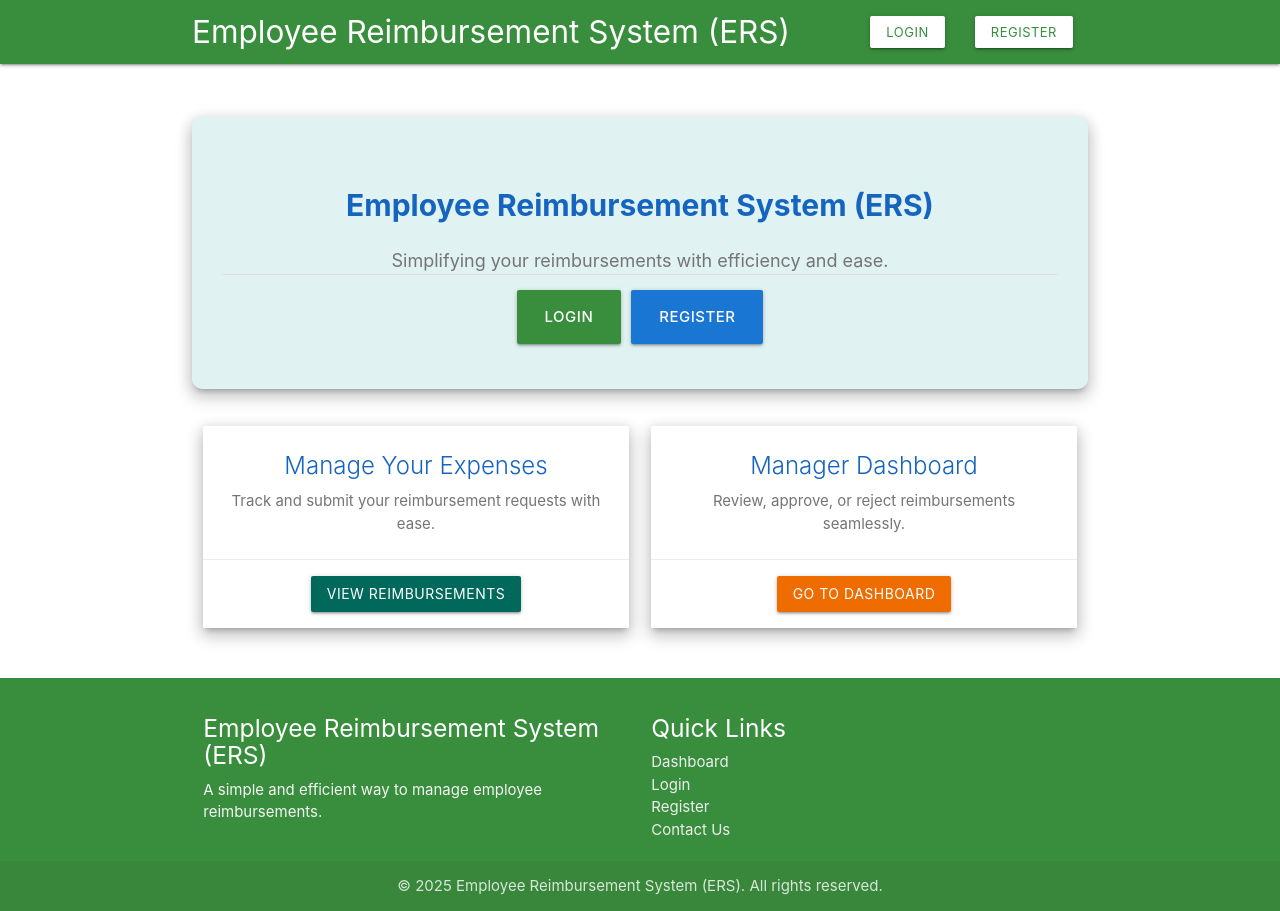
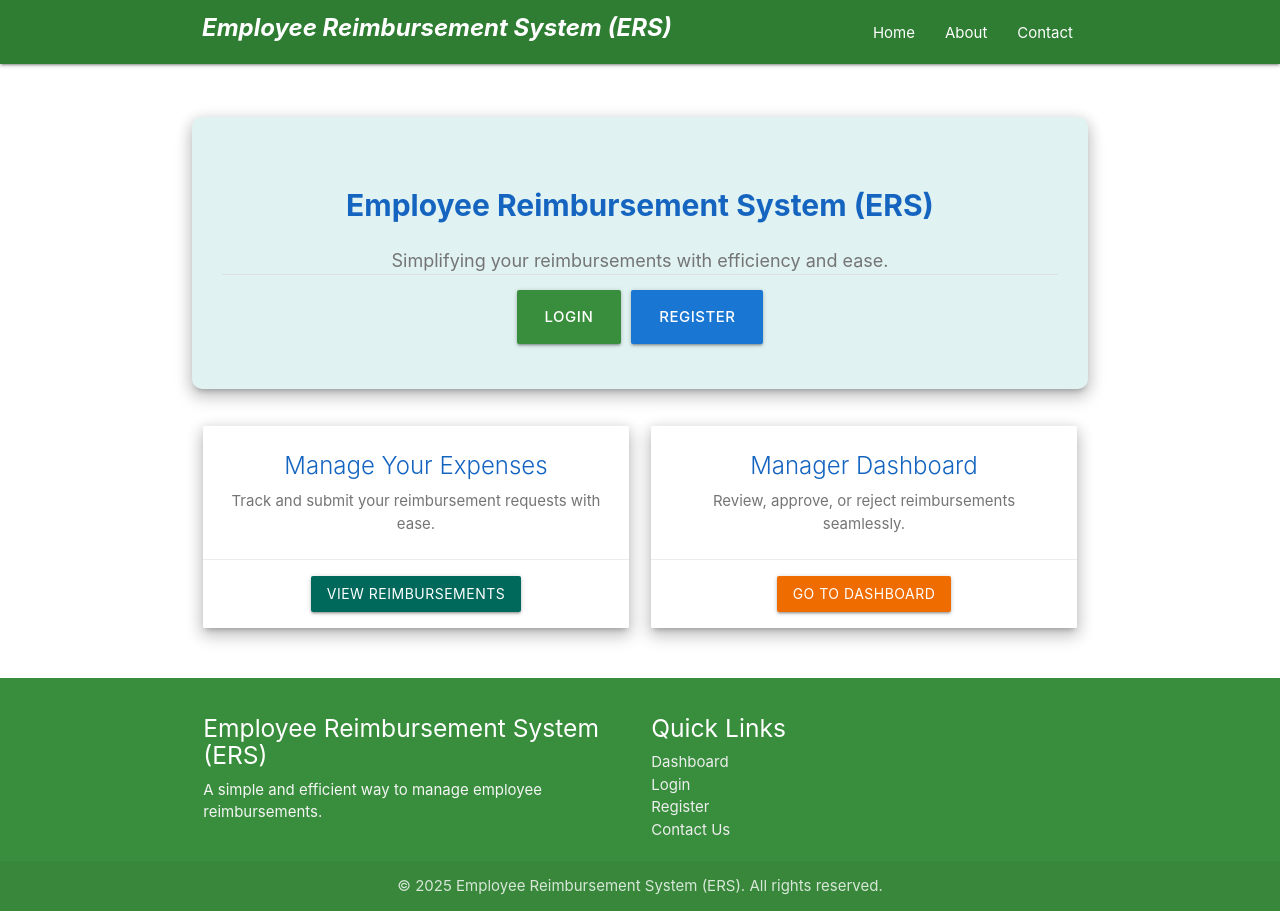
Before and after one commit to GibinMGeorge/Expense-Reimbursement-System, a React (Vite) app in the folder P1Frontend/: page / in a window 1280 px wide. Built offline with nearby package versions, Linux system fonts and the light colour scheme.

Commit message:
working on UI

```diff
--- a/P1Frontend/src/App.tsx
+++ b/P1Frontend/src/App.tsx
@@ -4,6 +4,9 @@ import { Toaster } from 'react-hot-toast';
 import "materialize-css/dist/css/materialize.min.css";
 import "materialize-css/dist/js/materialize.min.js";
 // import "./App.css";
+
+
+
 
 const App: React.FC = () => {
   return (
--- a/P1Frontend/src/components/layout/Header.tsx
+++ b/P1Frontend/src/components/layout/Header.tsx
@@ -2,24 +2,43 @@ import { Link } from "react-router-dom";
 
 const Header: React.FC = () => {
   return (
-    <nav className="nav-wrapper green darken-2">
+    <nav className="nav-wrapper green darken-3">
       <div className="container">
-        <Link to="/" className="brand-logo">
-          Employee Reimbursement System (ERS)
+        <Link to="/" className="brand-logo left" style={{ fontSize: "1.7rem", fontWeight: "bold", paddingLeft: "10px" }}>
+          <i className="material-icons left">Employee Reimbursement System (ERS)</i>
         </Link>
+
+        {/* Mobile Menu Toggle */}
+        <a href="#" data-target="mobile-nav" className="sidenav-trigger right">
+          <i className="material-icons">menu</i>
+        </a>
+
+        {/* Desktop Navigation */}
         <ul className="right hide-on-med-and-down">
           <li>
-            <Link to="/login" className="waves-effect waves-light btn-small white green-text text-darken-2">
-              Login
-            </Link>
+            <Link to="/" className="waves-effect waves-light white-text">Home</Link>
           </li>
           <li>
-            <Link to="/register" className="waves-effect waves-light btn-small white green-text text-darken-2">
-              Register
-            </Link>
+            <Link to="/about" className="waves-effect waves-light white-text">About</Link>
+          </li>
+          <li>
+            <Link to="/contact" className="waves-effect waves-light white-text">Contact</Link>
           </li>
         </ul>
       </div>
+
+      {/* Mobile Navigation */}
+      <ul className="sidenav" id="mobile-nav">
+        <li>
+          <Link to="/">Home</Link>
+        </li>
+        <li>
+          <Link to="/about">About</Link>
+        </li>
+        <li>
+          <Link to="/contact">Contact</Link>
+        </li>
+      </ul>
     </nav>
   );
 };
--- a/P1Frontend/src/components/reimbursements/ResolveReimbursement.tsx
+++ b/P1Frontend/src/components/reimbursements/ResolveReimbursement.tsx
@@ -62,11 +62,11 @@ const ResolveReimbursementModal: React.FC<ResolveReimbursementModalProps> = ({
           className="materialize-textarea"
         />
       </div>
-      <div className="modal-footer">
-        <Button handleClick={handleResolveButtonClick} className="btn green">
+      <div className="modal-footer" style={{ display: "flex", justifyContent: "center", gap: "15px" }}>
+        <Button handleClick={handleResolveButtonClick} className="btn green mx-2">
           Confirm
         </Button>
-        <Button handleClick={handleClose} className="btn red">
+        <Button handleClick={handleClose} className="btn red mx-2">
           Cancel
         </Button>
       </div>
--- a/P1Frontend/src/pages/employee/EmployeeReimbursements.tsx
+++ b/P1Frontend/src/pages/employee/EmployeeReimbursements.tsx
@@ -65,9 +65,9 @@ const EmployeeReimbursements: React.FC<ReimbursementListProps> = ({ role }) => {
   return (
     <div className="container section">
       <div className="card-panel green lighten-4 center-align">
-        <h4 className="green-text text-darken-2">
+      <h1 className="black-text text-darken-3" style={{ fontWeight: "bold", fontSize: "2rem" }}>
           {role === "MANAGER" ? "Manage" : "Your"} Reimbursements
-        </h4>
+        </h1>
       </div>
 
     <div className="center-align" style={{ marginTop: "20px" }}>
--- a/P1Frontend/src/pages/manager/ManageUsers.tsx
+++ b/P1Frontend/src/pages/manager/ManageUsers.tsx
@@ -26,21 +26,23 @@ const ManagerUsers: React.FC = () => {
   };
 
   return (
-    <div className="text-center">
-      <h1 className="text-2xl font-semibold mb-12 text-gray-700">Manage Users</h1>
-      {users && users.length > 0
-        ? <UserList
-            users={users}
-            handleRowDeleted={handleUserDeleted}
-          />
-        : (
-          <p className="text-lg text-gray-700 text-center py-4 italic">
-            No Users found.
-          </p>
-        )
-      }
+    <div className="container section">
+      {/* Styled Header Panel */}
+      <div className="card-panel green lighten-4 center-align">
+      <h1 className="black-text text-darken-3" style={{ fontWeight: "bold", fontSize: "2rem" }}>Manage Users</h1>
+      </div>
+
+      {/* User List Section */}
+      {users && users.length > 0 ? (
+        <UserList users={users} handleRowDeleted={handleUserDeleted} />
+      ) : (
+        <p className="flow-text center-align grey-text text-darken-1">
+          No Users found.
+        </p>
+      )}
     </div>
   );
+
 };
 
 export { ManagerUsers };
--- a/P1Frontend/src/pages/public/HomePage.tsx
+++ b/P1Frontend/src/pages/public/HomePage.tsx
@@ -6,7 +6,7 @@ const HomePage: React.FC = () => {
   const navigate = useNavigate();
 
   // Check if user is logged in
-  const isAuthenticated = !!localStorage.getItem("userId"); // Assuming userId is stored in localStorage
+  const isAuthenticated = !!localStorage.getItem("userId");
 
   const handleNavigation = (path: string) => {
     if (!isAuthenticated) {
```
